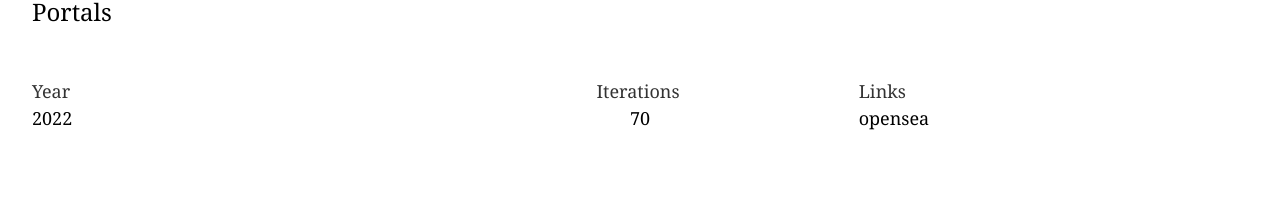
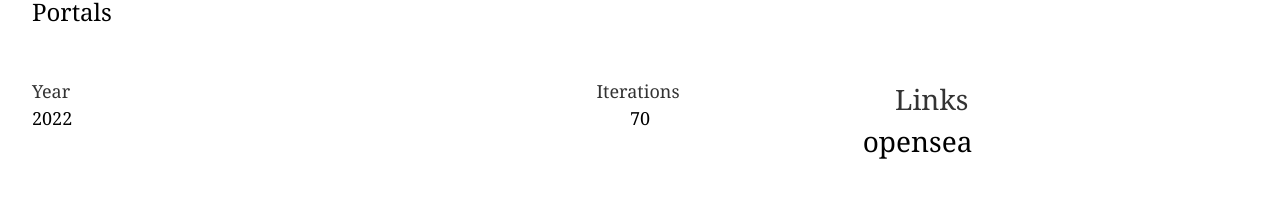
Before and after one commit to alekustn-studio/alekustn-website, a Next.js app: page /collection/1 in a window 1280 px wide. Shown: the part 186-398 px from the top of the page. Built offline with nearby package versions, Linux system fonts and the light colour scheme.

Commit message:
Fix Links and opensea position to right

```diff
--- a/templates/CollectionTemplate.tsx
+++ b/templates/CollectionTemplate.tsx
@@ -80,11 +80,13 @@ export default function CollectionTemplate({ data }: CollectionTemplateProps) {
             </div>
           </div>
 
-          <div>
-            <div style={{ ...labelStyle, fontSize: '18px' }}>Links</div>
-            <a href={data.link} style={{ ...textStyle, fontSize: '18px' }}>
-              opensea
-            </a>
+          <div style={{ ...metadataStyle, textAlign: 'right' }}>
+            <div>
+              <div style={labelStyle}>Links</div>
+              <a href={data.link} style={textStyle}>
+                opensea
+              </a>
+            </div>
           </div>
         </div>
 
```
